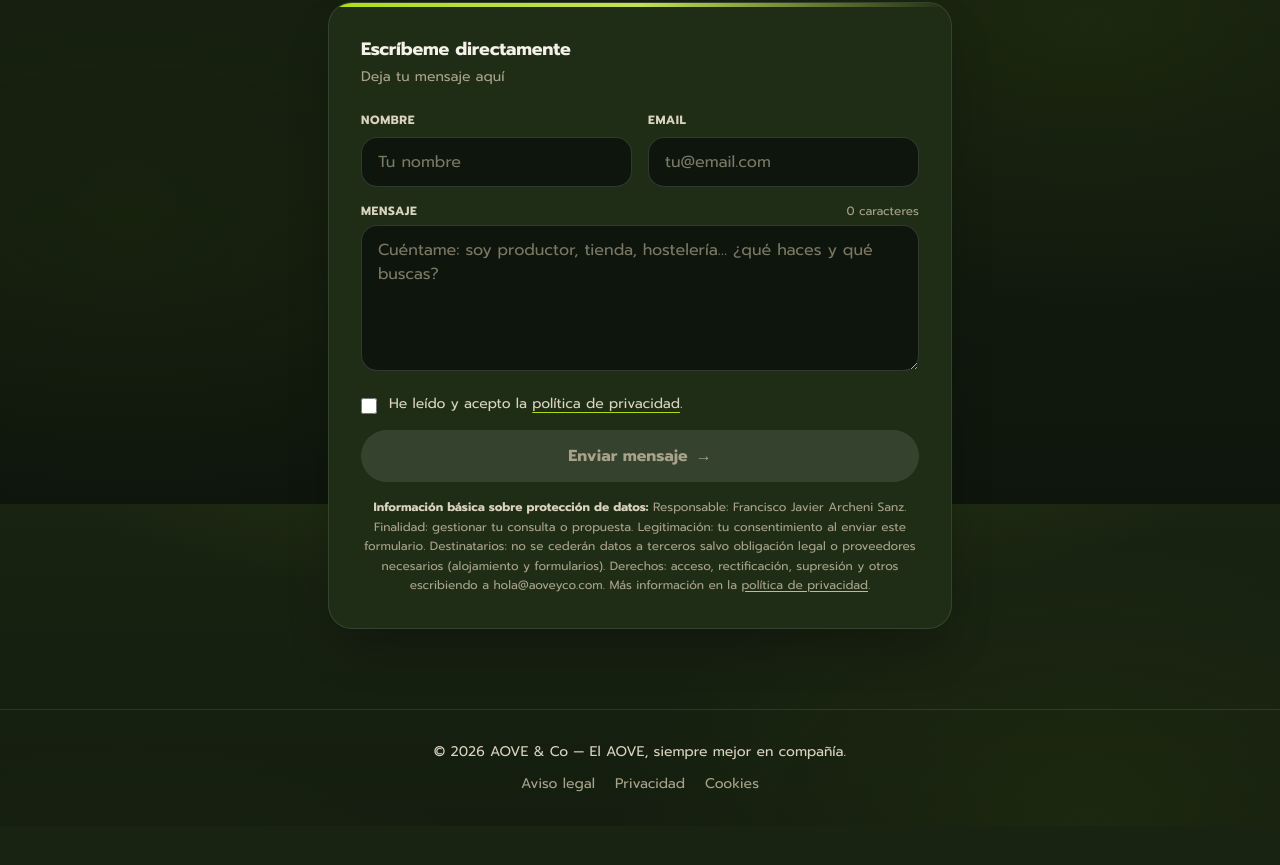
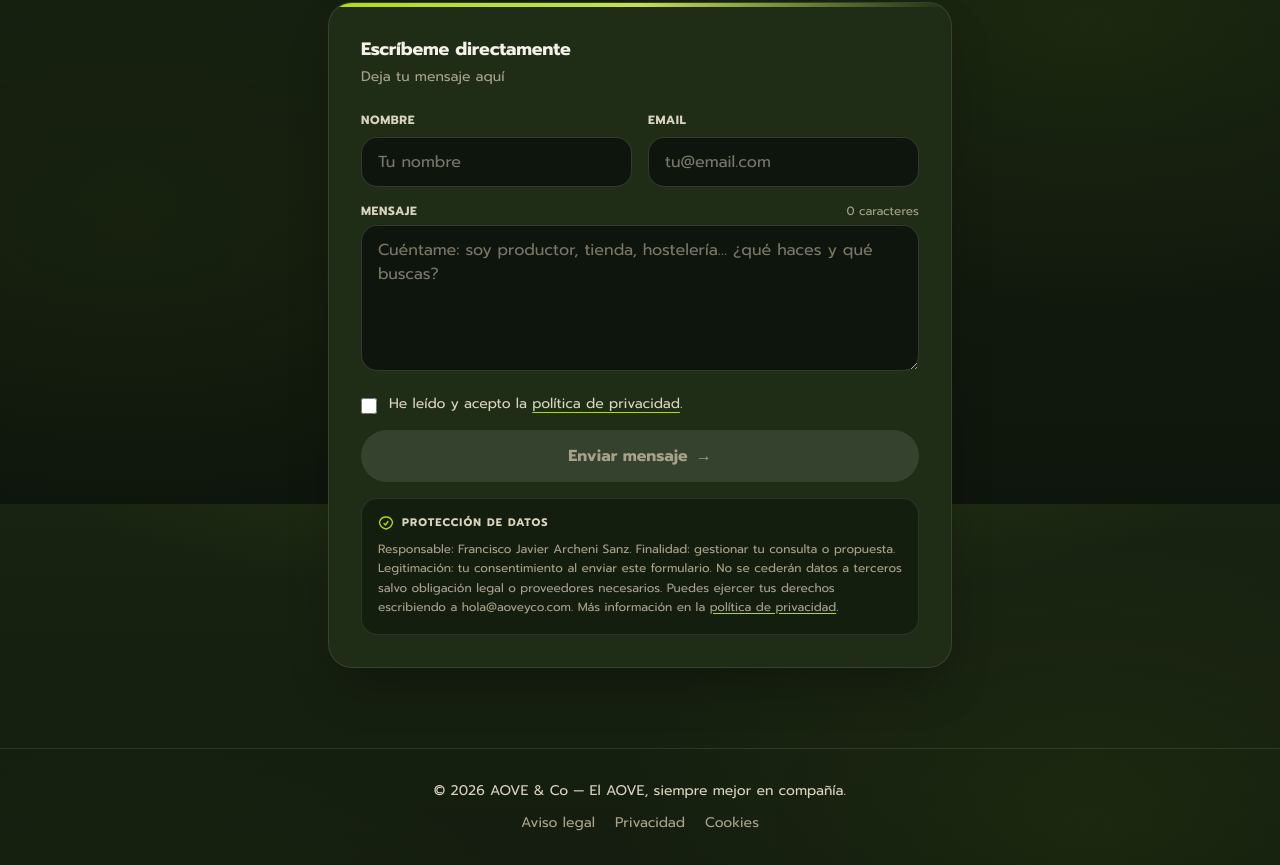
Before and after one commit to javierarcheni/aove-and-co, an Astro site: page / in a window 1280 px wide. Shown: the part 1896-2761 px from the top of the page. Before the commit the page ends 2722 px from the top, so only its background shows below. Built offline with nearby package versions, Linux system fonts and the light colour scheme; Astro itself is replaced by a stand-in of ours.

Commit message:
Aviso RGPD en caja propia, sin cortes de enlace

```diff
--- a/src/pages/index.astro
+++ b/src/pages/index.astro
@@ -334,16 +334,13 @@ import retrato from "../assets/hero/javier-archeni-aoveyco.jpg";
                 →
               </span>
             </button>
-            <p class="text-center text-xs leading-relaxed text-cream-500">
-              <strong class="text-cream-300">Información básica sobre protección de datos:</strong>
-              Responsable: Francisco Javier Archeni Sanz. Finalidad: gestionar tu
-              consulta o propuesta. Legitimación: tu consentimiento al enviar este
-              formulario. Destinatarios: no se cederán datos a terceros salvo
-              obligación legal o proveedores necesarios (alojamiento y formularios).
-              Derechos: acceso, rectificación, supresión y otros escribiendo a
-              hola@aoveyco.com. Más información en la
-              <a href="/privacidad/" target="_blank" rel="noopener" class="underline decoration-brand-400 underline-offset-2 hover:text-brand-300">política de privacidad</a>.
-            </p>
+            <aside class="rounded-2xl border border-white/10 bg-ink-950/60 p-4 text-left">
+              <p class="flex items-center gap-2 text-[11px] font-bold tracking-widest text-cream-300 uppercase">
+                <svg xmlns="http://www.w3.org/2000/svg" class="size-4 shrink-0 text-brand-400" fill="none" viewBox="0 0 24 24" stroke="currentColor" stroke-width="2"><path stroke-linecap="round" stroke-linejoin="round" d="M9 12.75 11.25 15 15 9.75m-3-7.036A11.959 11.959 0 0 1 12 3c4.556 0 8.386 3.097 9.75 7.293a12.96 12.96 0 0 1-.75 3.657 11.959 11.959 0 0 1-2.25 3.75 11.959 11.959 0 0 1-6.75 3.264 11.959 11.959 0 0 1-6.75-3.264 11.959 11.959 0 0 1-2.25-3.75 12.96 12.96 0 0 1-.75-3.657C3.614 6.097 7.444 3 12 3Z"/></svg>
+                Protección de datos
+              </p>
+              <p class="mt-2 text-xs leading-relaxed text-cream-500">Responsable: Francisco Javier Archeni Sanz. Finalidad: gestionar tu consulta o propuesta. Legitimación: tu consentimiento al enviar este formulario. No se cederán datos a terceros salvo obligación legal o proveedores necesarios. Puedes ejercer tus derechos escribiendo a hola@aoveyco.com. Más información en la <a href="/privacidad/" target="_blank" rel="noopener" class="whitespace-nowrap underline decoration-brand-400 underline-offset-2 hover:text-brand-300">política de privacidad</a>.</p>
+            </aside>
           </div>
         </form>
       </div>
```
